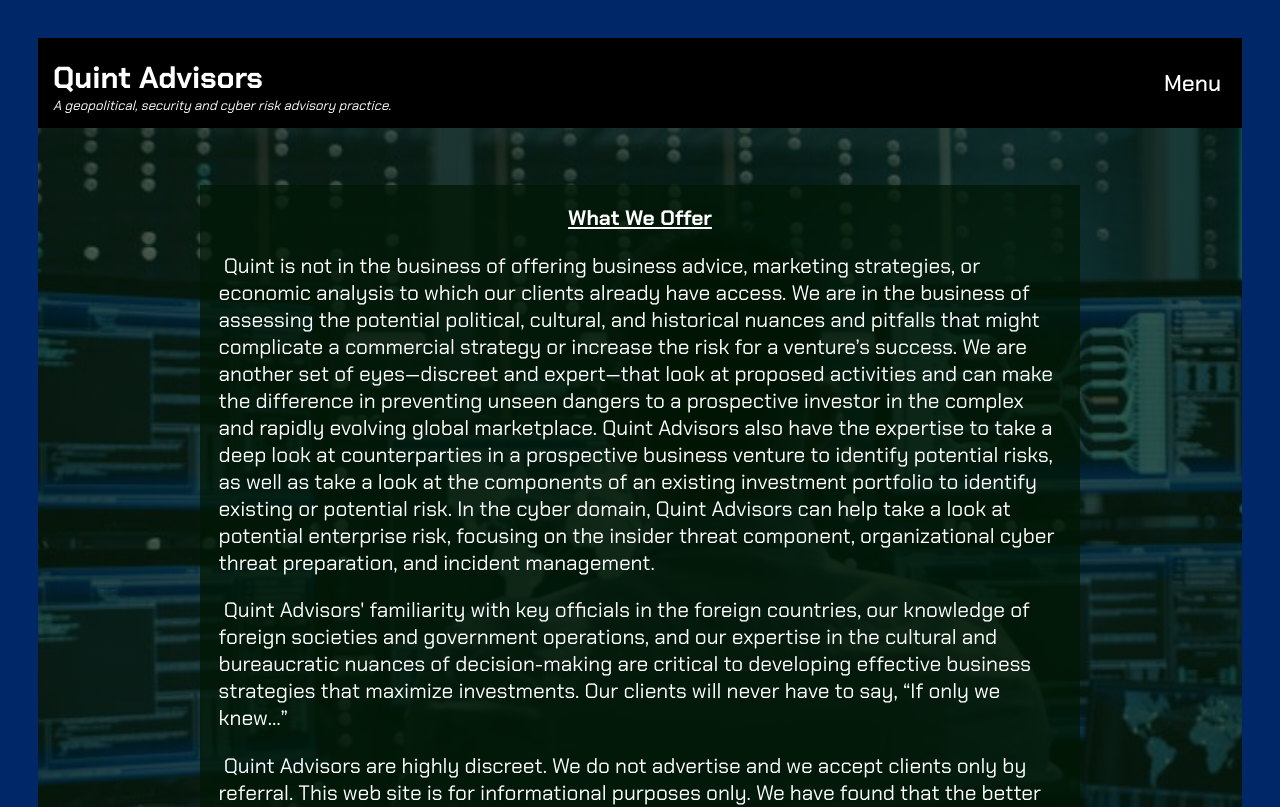
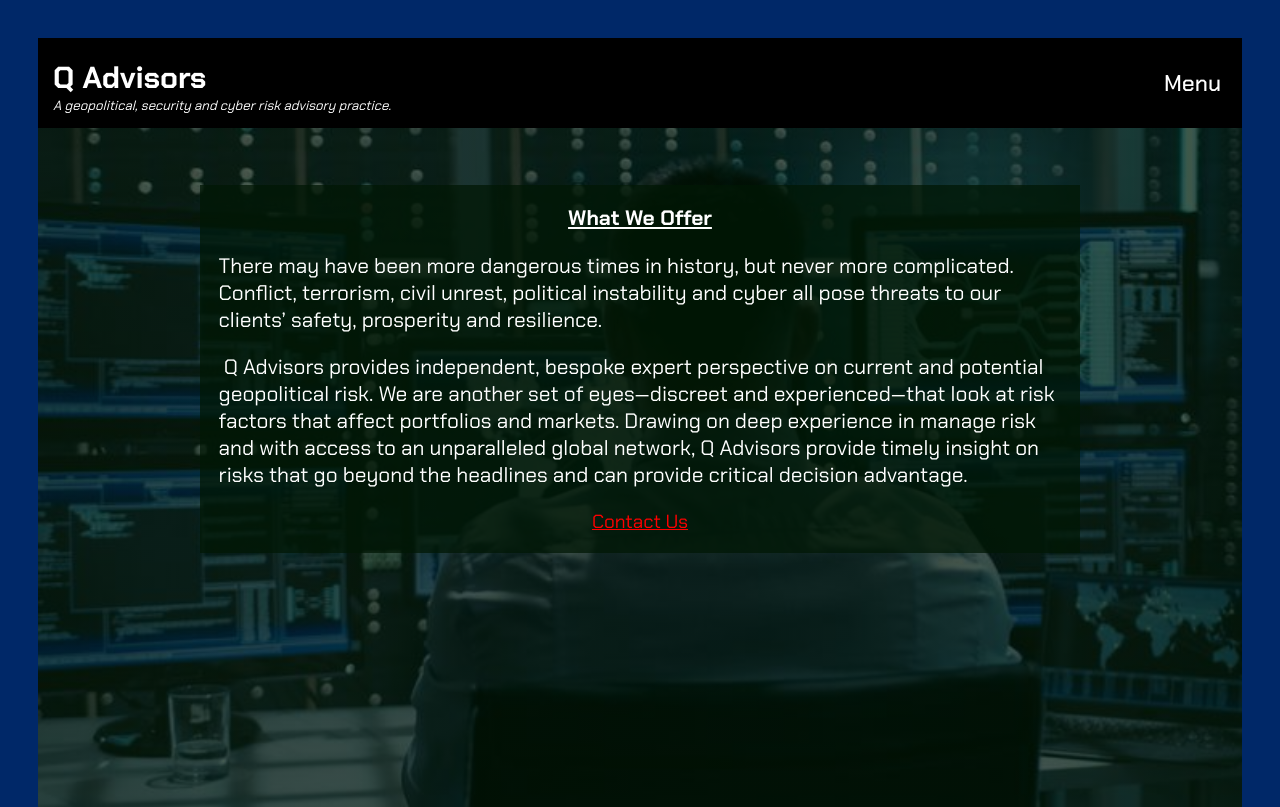
Before and after one commit to tdberg21/quint, a React (Create React App) app: page /products in a window 1280 px wide. Shown: the top 807 px of the page. Built offline with nearby package versions, Linux system fonts and the light colour scheme.

Commit message:
Update Quint advisors to Q advisors and change some of the text

```diff
--- a/src/Components/App/App.js
+++ b/src/Components/App/App.js
@@ -49,7 +49,7 @@
       <div className='App'>
         <header className='App-header'>
           <div className='quint-logo'>
-          <h1 className='header-title'>Quint Advisors</h1>
+          <h1 className='header-title'>Q Advisors</h1>
           <p className='header-subtitle'>A geopolitical, security and cyber risk advisory practice.</p>
           </div>
           <h2> </h2>
--- a/src/Components/GroupInfo/GroupInfo.js
+++ b/src/Components/GroupInfo/GroupInfo.js
@@ -7,11 +7,11 @@
     <div className='groupinfo-component groupinfo-pic'>
       <div className='blur-bg'>
         <h3 className='groupinfo-text groupinfo-header'>Who We Are</h3>
-        <p className='groupinfo-text groupinfo-paragraph'> Quint Advisors have that extensive overseas experience and knowledge from conducting and leading clandestine operations in every region of the world.  Quint Advisors also have the experience and expertise that comes with managing security risk for corporations exposed to international, domestic, internal and cyber risk.  Quint Advisors understand particularly well the risk set faced by high net worth individuals and their families.  In this respect, the partners have taken their extensive overseas experience and knowledge, developed over decades of sensitive work for the U.S. government and the private sector and effectively applied to managing client risk domestically and overseas.
+        <p className='groupinfo-text groupinfo-paragraph'> Q Advisors is comprised of a select group of former senior CIA officers with decades of experience across the globe who now apply their intelligence expertise and experience to the private sector. Q Advisors have held senior risk management positions at Goldman Sachs, BP, Fidelity, PWC, Raytheon, and Harvard University. The combination of distinguished government service, substantive risk management expertise, deep networks and private sector perspective provides the clients of Q Advisors with unique and powerful decision making advantage.
         </p>
-        <p className='groupinfo-text groupinfo-paragraph'>
+        {/* <p className='groupinfo-text groupinfo-paragraph'>
         The skills that once benefited Presidents and their senior policy makers and CEOs, from the collection of unique intelligence to the analysis of seemingly random facts, have now proven equally valuable to the CEO’s, Chief Risk Officers, and portfolio managers that represent Quint Advisors client set.  In the process, each member of our small group has become conversant in what matters most to decision makers in the private sector, helping to identify and address developing issues and solve problems in the same proactive manner as they did in government.
-        </p>
+        </p> */}
         <Link to='/bios' className='group-link'>Individual Bios</Link>
       </div>
     </div>
--- a/src/Components/Home/Home.js
+++ b/src/Components/Home/Home.js
@@ -5,8 +5,8 @@
     <div>
       <section className='app-body'>
         <div className='blur-bg'>
-        <h3 className='threat-text threat-header'>Quint Advisors</h3>
-          <p className='home-paragraph'>​ Quint Advisors is a partnership of global risk experts with a unique combination of public and private sector expertise on risks to national security and commercial interests.  All the partners served as leaders in CIA’s clandestine service and/or as Chief Security Officers for major commercial entities and in those areas of responsibility managed geopolitical, physical, executive, and cyber security threats.  Based on this unique experience, Quint’s partners can look behind the headlines and provide their select and limited group of clients with unparalleled insights and risk analysis to navigate the shoals of global risk and chart effective business and security strategies for the challenges of the 21st century global marketplace. </p>
+        <h3 className='threat-text threat-header'>Q Advisors</h3>
+          <p className='home-paragraph'>​ Q Advisors is a partnership of global risk experts with a unique combination of public and private sector expertise on risks to national security and commercial interests.  All the partners served as leaders in CIA’s clandestine service and/or as Chief Security Officers for major commercial entities and in those areas of responsibility managed geopolitical, physical, executive, and cyber security threats.  Based on this unique experience, Q’s partners can look behind the headlines and provide their select and limited group of clients with unparalleled insights and risk analysis to navigate the shoals of global risk and chart effective business and security strategies for the challenges of the 21st century global marketplace. </p>
         </div>
       </section>
     </div>
--- a/src/Components/Products/Products.js
+++ b/src/Components/Products/Products.js
@@ -6,13 +6,13 @@
     <div className='groupinfo-component product-pic'>
       <div className='blur-bg'>
         <h3 className='groupinfo-text groupinfo-header'>What We Offer</h3>
-        <p className='groupinfo-text groupinfo-paragraph'>​ Quint is not in the business of offering business advice, marketing strategies, or economic analysis to which our clients already have access.  We are in the business of assessing the potential political, cultural, and historical nuances and pitfalls that might complicate a commercial strategy or increase the risk for a venture’s success.  We are another set of eyes—discreet and expert—that look at proposed activities and can make the difference in preventing unseen dangers to a prospective investor in the complex and rapidly evolving global marketplace.  Quint Advisors also have the expertise to take a deep look at counterparties in a prospective business venture to identify potential risks, as well as take a look at the components of an existing investment portfolio to identify existing or potential risk. In the cyber domain, Quint Advisors can help take a look at potential enterprise risk, focusing on the insider threat component, organizational cyber threat preparation, and incident management.
+        <p className='groupinfo-text groupinfo-paragraph'>​There may have been more dangerous times in history, but never more complicated. Conflict, terrorism, civil unrest, political instability and cyber all pose threats to our clients’ safety, prosperity and resilience.
         </p>
         <p className='groupinfo-text groupinfo-paragraph'>​
-        Quint Advisors' familiarity with key officials in the foreign countries, our knowledge of foreign societies and government operations, and our expertise in the cultural and bureaucratic nuances of decision-making are critical to developing effective business strategies that maximize investments.  Our clients will never have to say, “If only we knew…”
+        Q Advisors provides independent, bespoke expert perspective on current and potential geopolitical risk. We are another set of eyes—discreet and experienced—that look at risk factors that affect portfolios and markets. Drawing on deep experience in manage risk and with access to an unparalleled global network, Q Advisors provide timely insight on risks that go beyond the headlines and can provide critical decision advantage.
         </p>
-        <p className='groupinfo-text groupinfo-paragraph'>​
-        ​Quint Advisors are highly discreet.  We do not advertise and we accept clients only by referral. This web site is for informational purposes only.  We have found that the better we know our clients personally, the better we can anticipate their needs and meet their expectations.  All clients receive full access to all Quint partners to ensure that they will be able to call upon the broad geopolitical and security expertise of this unique group of professionals. </p>
+        {/* <p className='groupinfo-text groupinfo-paragraph'>​
+        ​Quint Advisors are highly discreet.  We do not advertise and we accept clients only by referral. This web site is for informational purposes only.  We have found that the better we know our clients personally, the better we can anticipate their needs and meet their expectations.  All clients receive full access to all Quint partners to ensure that they will be able to call upon the broad geopolitical and security expertise of this unique group of professionals. </p> */}
         <Link to='/contact' className='group-link'>Contact Us</Link>
       </div>
     </div>
--- a/src/Components/Testimonials/text.js
+++ b/src/Components/Testimonials/text.js
@@ -1,18 +1,18 @@
 export const text = [
   {
-    testimonial: 'The wow factor from the Quint Advisors briefing was off the charts. They were concise, insightful, and helped my firm understand the potential market impact of geo-political events. Drawing on years of experience in looking behind the headlines, I felt I was getting information that gave me an edge.',
+    testimonial: 'The wow factor from the Q Advisors briefing was off the charts. They were concise, insightful, and helped my firm understand the potential market impact of geo-political events. Drawing on years of experience in looking behind the headlines, I felt I was getting information that gave me an edge.',
     source: 'High Net Worth Individual'
   },
   {
-    testimonial: 'I was introduced to the Quint Advisors at the onset of the Russia - Ukraine crisis. The Group’s presentation allowed me to understand the historical antecedents to Russia’s action and helped my firm anticipate the likely response of the West and its impact on markets. I have consulted with the Quint Advisors consistently throughout the crisis and their calls have been spot on. I introduced Quint Advisors to our firm’s Investment Committee and their insights helped us make smart investment decisions over the preceding year. Particularly impactful was the Group’s accessibility. They were always available for a call, in-person briefing or written follow-up.',
+    testimonial: 'I was introduced to the Q Advisors at the onset of the Russia - Ukraine crisis. The Group’s presentation allowed me to understand the historical antecedents to Russia’s action and helped my firm anticipate the likely response of the West and its impact on markets. I have consulted with the Q Advisors consistently throughout the crisis and their calls have been spot on. I introduced Q Advisors to our firm’s Investment Committee and their insights helped us make smart investment decisions over the preceding year. Particularly impactful was the Group’s accessibility. They were always available for a call, in-person briefing or written follow-up.',
     source: 'Major Wall Street Investment Firm'
   },
   {
-    testimonial: 'Quint Advisors was a featured attraction at our annual investor conference. They received the highest rating of any of the presentations in the course of the day. Feedback from attendees focused on the insights gained from experience the Quint’s partners have acquired over the course of extraordinary careers in intelligence. The insights provided and the highly interactive nature of the presentation were entertaining and informative.',
+    testimonial: 'Q Advisors was a featured attraction at our annual investor conference. They received the highest rating of any of the presentations in the course of the day. Feedback from attendees focused on the insights gained from experience the Q’s partners have acquired over the course of extraordinary careers in intelligence. The insights provided and the highly interactive nature of the presentation were entertaining and informative.',
     source: 'Major Financial Services Firm'
   },
   {
-    testimonial: 'My firm has significant exposure in energy markets. Quint Advisors provided me with privileged and unique insights into the impact of the Islamic State’s activities in Iraq and the potential expansion of their influence into North Africa. This level of insight and context can’t be acquired from newspapers or journals. These are the real guys and understand geo-political risk from real world experience.',
+    testimonial: 'My firm has significant exposure in energy markets. Q Advisors provided me with privileged and unique insights into the impact of the Islamic State’s activities in Iraq and the potential expansion of their influence into North Africa. This level of insight and context can’t be acquired from newspapers or journals. These are the real guys and understand geo-political risk from real world experience.',
     source: 'Hedge Fund Portfolio Manager'
   }
 ];
--- a/src/Components/Threat/Threat.js
+++ b/src/Components/Threat/Threat.js
@@ -6,7 +6,10 @@
     <div className='threat-component'>
       <div className='blur-bg'>
         <h3 className='threat-text threat-header'>The Threat</h3>
-        <p className='threat-text threat-paragraph'> Risk in overseas markets often evolves gradually, even insidiously, sometime surfacing as subtle developments or hidden dynamics in a foreign country or market that go unnoticed until they suddenly become business and market disruptive. Risk is even more of a threat in emerging markets that appear commercially promising but remain heavily influenced by deeply rooted cultures and non-western values that can negatively impact the business environment.  Cyber risk is especially prevalent and knows no borders.  Understanding if and why a business might be a target is the first step in risk mitigation.  The extensive knowledge and experience of Quint Advisors is a valuable tool in managing domestic and overseas risk as well as risk in the cyber domain. </p>
+        <p className='threat-text threat-paragraph'> Risk in overseas markets often evolves gradually, even insidiously, sometime surfacing as subtle developments or hidden dynamics in a foreign country or market that go unnoticed until they suddenly become business and market disruptive. Risk is even more of a threat in emerging markets that appear commercially promising but remain heavily influenced by deeply rooted cultures and values that can negatively impact the business environment. Cyber risk is especially prevalent and knows no borders. Understanding if and why a business might be a target is the first step in risk mitigation. The extensive knowledge and experience of Q Advisors is a valuable tool in managing domestic and overseas risk as well as risk in the cyber domain. </p>
+        <p className='threat-text'><u>The Q Advantage</u></p>
+        <p className='threat-text threat-paragraph'> Q Advisors have extensive overseas experience and knowledge from conducting and leading clandestine operations in every region of the world. Q Advisors also have the experience and expertise that comes with managing security risk for corporations exposed to international, domestic, internal and cyber risk. Q Advisors understand particularly well the risk set faced by high net worth individuals and their families. In this respect, the partners have taken their extensive overseas experience and knowledge, developed over decades of sensitive work for the U.S. government and the private sector and effectively applied to managing client risk. </p>
+        <p className='threat-text threat-paragraph'> The skills that once benefited Presidents and their senior advisors, from the collection of unique intelligence to deep analysis, have now proven equally valuable to the CEO’s, Chief Risk Officers, and portfolio managers that represent Q Advisors client set. In the process, each member of our small group has become conversant in what matters most to decision makers in the private sector, helping to identify and address developing issues and solve problems in the same proactive manner as they did in government. </p>
       </div>
     </div>
   )
```
Also changed, not shown: src/Components/LongBio/LongBio.js (+8 -0 lines).
